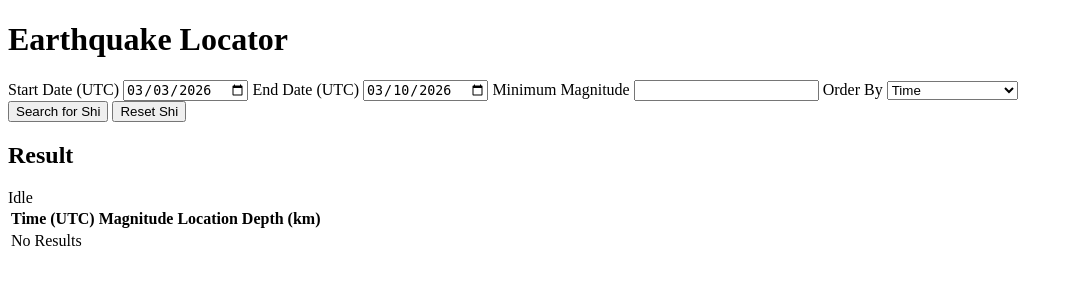
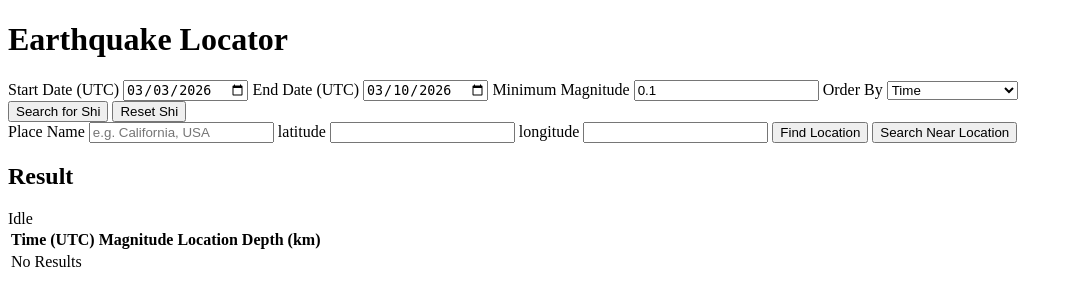
Before and after one commit to Hasnat4763/Earthquake-Locator, a Flask app: page / in a window 1280 px wide. Shown: the top 306 px of the page, without its empty margins (0-1073 px from the left). Run offline with Flask 3, Linux system fonts and the light colour scheme.

Commit message:
Trying to add another path

```diff
--- a/app.py
+++ b/app.py
@@ -1,7 +1,7 @@
 from flask import Flask, render_template, request, jsonify
 import requests
-from geopy import geocoders
-
+from geopy.geocoders import Nominatim
+from geopy.extra.rate_limiter import RateLimiter
 
 USGS_API_URL_BASE = "https://earthquake.usgs.gov/fdsnws/event/1/query"
 
@@ -9,6 +9,29 @@ app = Flask(__name__)
 @app.route('/')
 def index():
     return render_template('index.html')
+
+geolocator = Nominatim(user_agent='earthquake_locator (Hasnat4763)')
+geocode = RateLimiter(geolocator.geocode, min_delay_seconds=1)
+
+
+@app.route('/api/geocode')
+def geocode_api():
+    query = request.args.get("q", "").strip()
+    if not query:
+        return jsonify({"error": "Place name is required."}), 400
+    location = geocode(query)
+    if not location:
+        return jsonify({
+            "error": "Location Not Found"
+        }), 404
+
+    return jsonify({
+        "query": query,
+        "address": location.address,
+        "latitude": location.latitude,
+        "longitude": location.longitude
+    })
+
 
 @app.get("/api/earthquakes")
 def get_earthquakes():
--- a/static/app.js
+++ b/static/app.js
@@ -47,20 +47,24 @@ function renderRow(feature) {
 
 function setDefaultDates() {
     const end = new Date();
-    const start = new Date(Date.now() - 7*24*3600*1000);
+    const start = new Date(end - 7*24*3600*1000);
+    const min_magnitude = 0.1;
 
     const endStr = end.toISOString().slice(0,10);
     const startStr = start.toISOString().slice(0,10);
 
     document.querySelector('input[name="start_time"]').value = startStr;
     document.querySelector('input[name="end_time"]').value = endStr;
+    document.querySelector('input[name="min_magnitude"]').value = min_magnitude;
 }
 
 document.addEventListener("DOMContentLoaded", () => {
     setDefaultDates();
 
     const form = document.getElementById('searchForm');
+    const location_form = document.getElementById('locationForm');
     const resetBtn = document.getElementById('resetBtn');
+    const locbtn = document.getElementById('findlocbtn');
 
     resetBtn.addEventListener('click', ()=> {
         form.reset();
@@ -96,4 +100,29 @@ document.addEventListener("DOMContentLoaded", () => {
             renderRow([]);
         }
     })
+
+    locbtn.addEventListener('click', async(e) => {
+        e.preventDefault();
+        const lfd = new FormData(location_form);
+        const Location = lfd.get("location").trim();
+        if (!Location) {
+            setStatus("Place name is required.");
+            return;
+        }
+        try {
+            const res = await fetch(`/api/geocode?q=${encodeURIComponent(Location)}`);
+            const data = await res.json();
+            if (!res.ok) {
+                setStatus(`Error: ${data.error || res.statusText}`);
+                return;
+            }
+            const lat = data.latitude;
+            const lon = data.longitude;
+            document.querySelector('input[name="latitude"]').value = lat;
+            document.querySelector('input[name="longitude"]').value = lon;
+        }
+        catch (err) {
+            setStatus(`Error geocoding Location ${err.message}`);
+        }
+    })
 })
--- a/templates/index.html
+++ b/templates/index.html
@@ -38,6 +38,25 @@
         <button id="resetBtn" type='button'> Reset Shi </button>
     </form>
 
+    <form id = "locationForm" class="form">
+        <div class="grid">
+        <label>
+            Place Name
+            <input type='text' name='location' placeholder='e.g. California, USA' />
+        </label>
+        <label>
+            latitude
+            <input type='number' name='latitude' step='0.0001' />
+        </label>
+        <labeL>
+            longitude
+            <input type='number' name='longitude' step='0.0001' />
+        </label>
+        <button type="button" id="findlocbtn"> Find Location </button>
+        <button type='submit'> Search Near Location </button>
+        </div>
+    </form>
+
     <section class='card'>
         <div class="statusrow">
             <h2>Result</h2>
```
